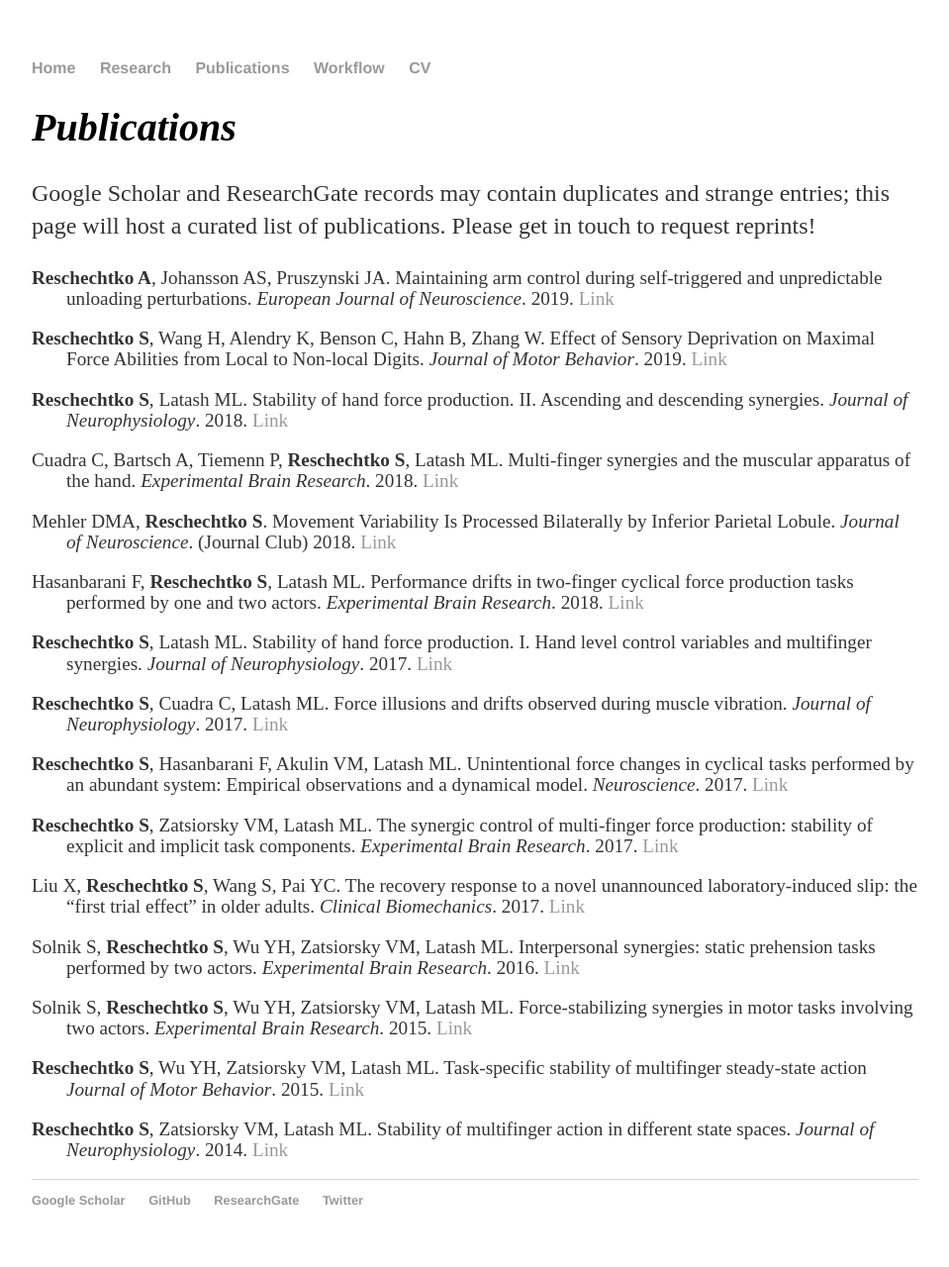
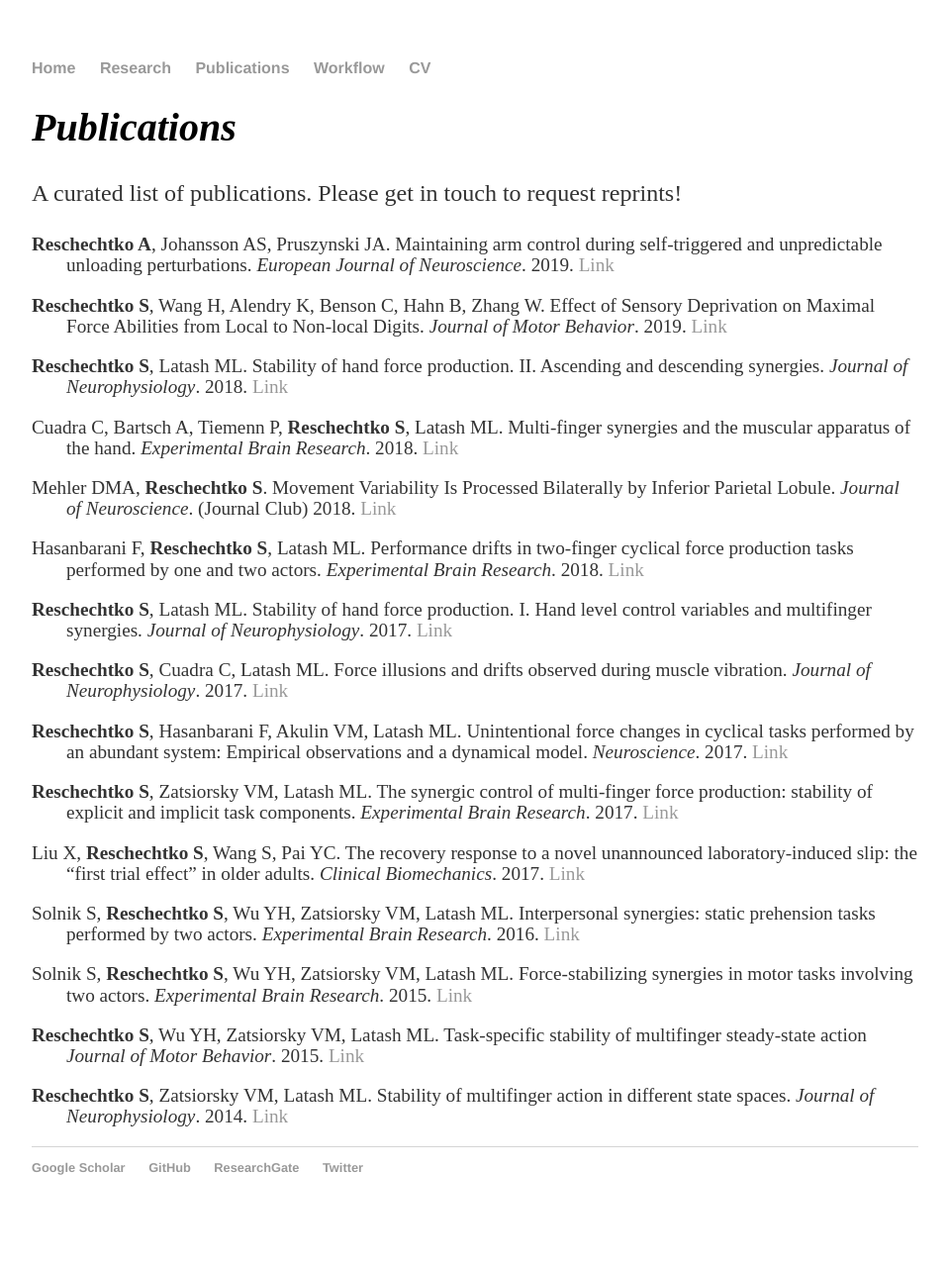
Before and after one commit to sreschechtko/sreschechtko.github.io, a Jekyll site: the page built from publications.html, in a window 1280 px wide. Shown: the whole page at 99% size, without its empty margins (160-1119 px from the left). Built offline with Jekyll 4.4.1, drawn with Linux system fonts in a browser that asks for light colours; after the commit the page ends 1247 px from its top, so only the background shows below that.

Commit message:
Update publications.html

```diff
--- a/publications.html
+++ b/publications.html
@@ -4,7 +4,7 @@ title: Sasha Reschechtko - Publications
 ---
 <div class="blurb">
 	<h1>Publications</h1>
-	<p>Google Scholar and ResearchGate records may contain duplicates and strange entries; this page will host a curated list of publications. Please get in touch to request reprints!</p>
+	<p>A curated list of publications. Please get in touch to request reprints!</p>
 	<p></p>
 	<p class = "hangingindent"><b>Reschechtko A</b>, Johansson AS, Pruszynski JA. Maintaining arm control during self‐triggered and unpredictable unloading perturbations. <i>European Journal of Neuroscience</i>. 2019. <a href = "https://doi.org/10.1111/ejn.14479" target = "_blank"> Link </a></p>
 
```
